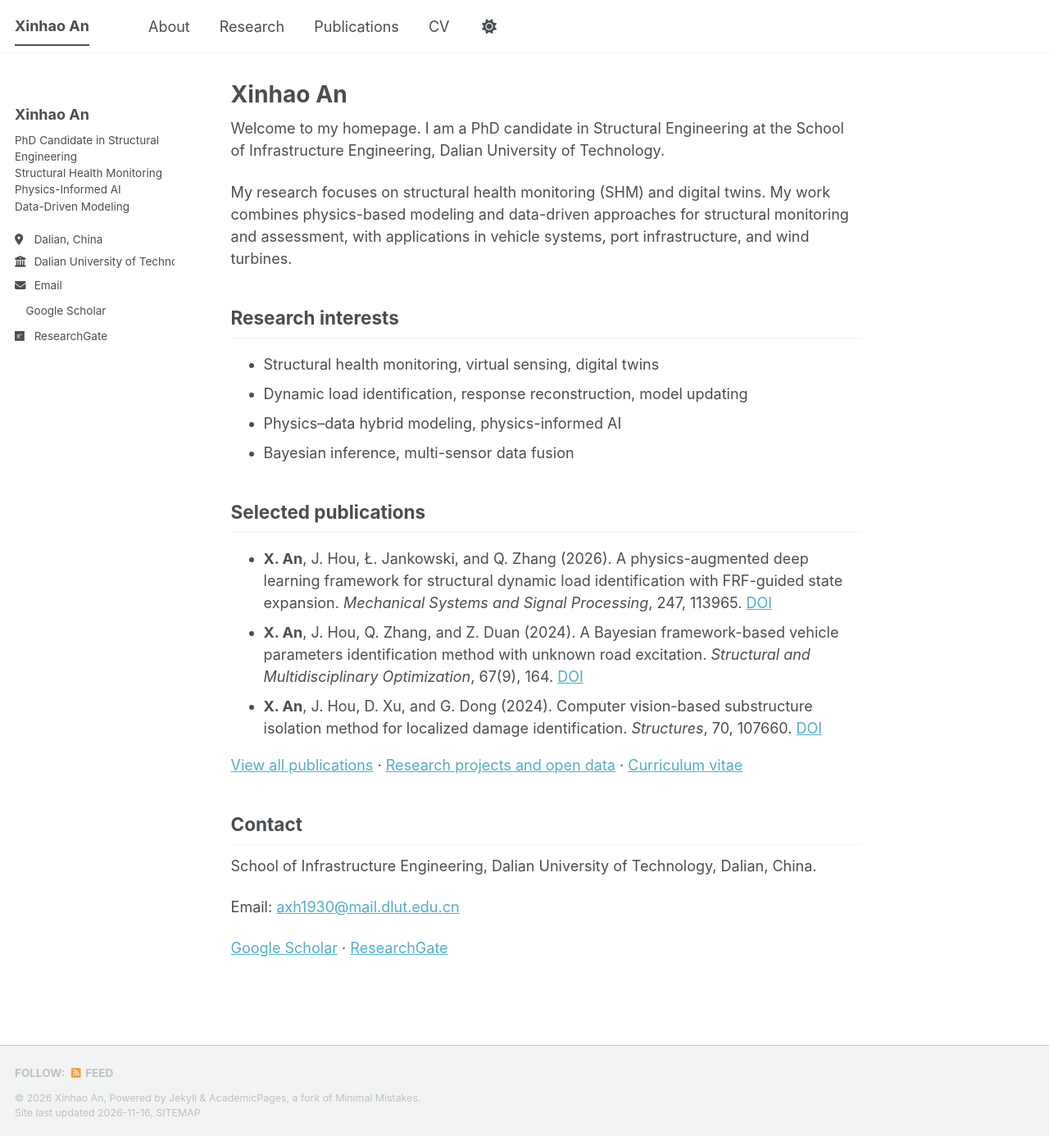
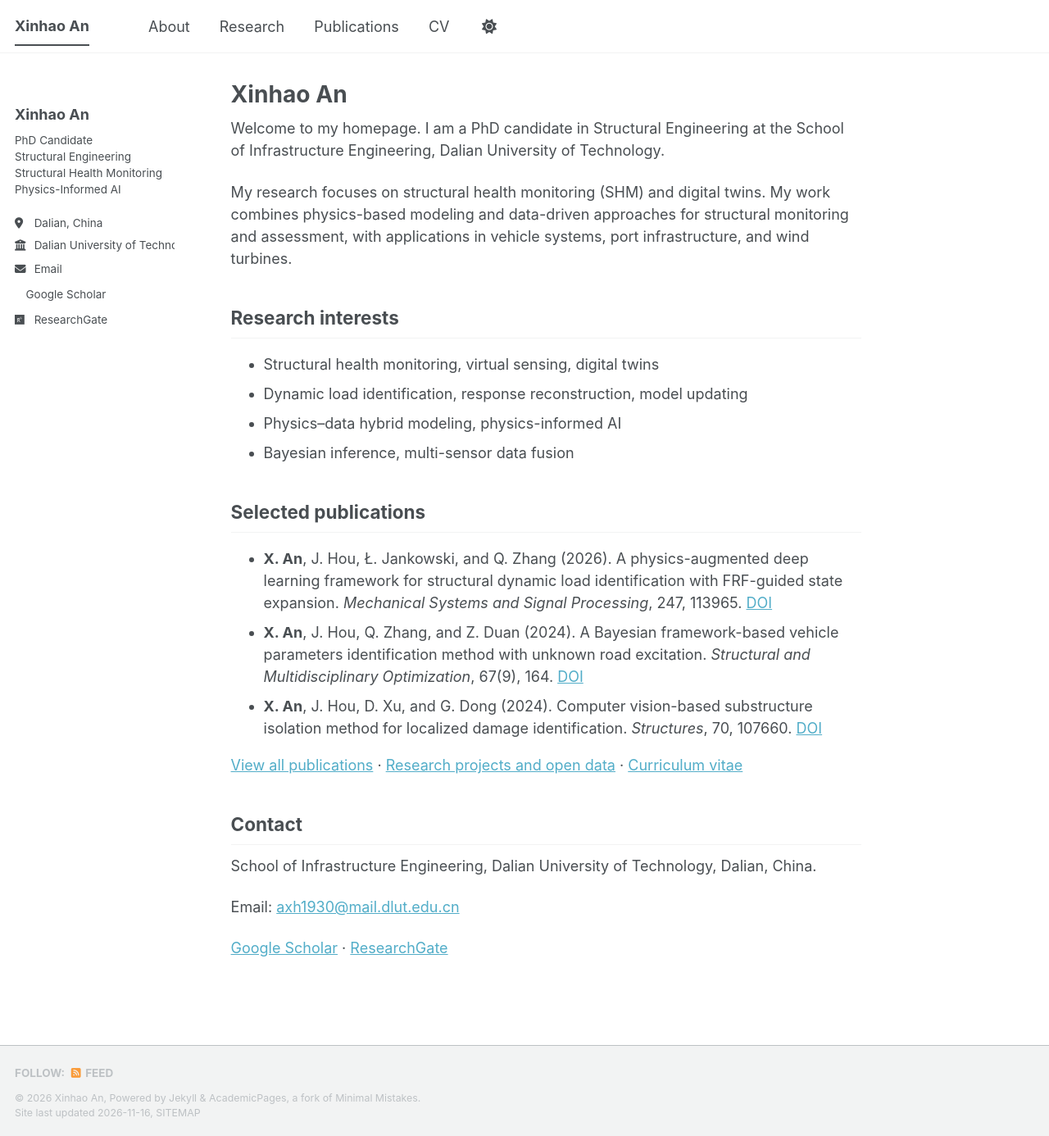
Before and after one commit to xinhao-an/xinhao-an.github.io, a Jekyll site: the page built from _pages/about.md, in a window 1280 px wide and 1386 px high. Shown: the whole window at 82% size. Built offline with Jekyll 4.4.1, drawn with Linux system fonts in a browser that asks for light colours; a script bundle is joined from its source files by our own code; a style sheet for code colours, icons or effects is not loaded.

Commit message:
Update homepage sidebar bio and remove Data-Driven Modeling

```diff
--- a/_config.yml
+++ b/_config.yml
@@ -26,7 +26,7 @@ author:
   avatar           :
   name             : "Xinhao An"
   pronouns         : # example: "she/her"
-  bio              : "PhD Candidate in Structural Engineering<br>Structural Health Monitoring<br>Physics-Informed AI<br>Data-Driven Modeling"
+  bio              : "PhD Candidate<br>Structural Engineering<br>Structural Health Monitoring<br>Physics-Informed AI"
   location         : "Dalian, China"
   employer         : "Dalian University of Technology"
   uri              : # URL
@@ -73,7 +73,7 @@ author:
   soundcloud       : # Username
   steam            : # Username
   telegram         : # URL
-  tumblr           : # Username
+  tumblr            : # Username
   twitter          : # Username for X / Twitter
   vine             : # Username
   weibo            : # Username
@@ -144,8 +144,7 @@ facebook:
   app_id                 :
   publisher              :
 og_image                 : # Add a personal social preview image when available   # Social media default site image (lives in /images/)
-og_description           :  # Social media default site image description
-# For specifying social profiles
+og_description           :  # For specifying social profiles
 # - https://developers.google.com/structured-data/customize/social-profiles
 social:
   type                   : # Person or Organization (defaults to Person)
@@ -344,10 +343,10 @@ whitelist:
 #  - Jekyll Archives plugin archive pages ~> type: jekyll-archives
 #  Path (examples)
 #  - Archive page should exist at path when using Liquid method or you can
-#    expect broken links (especially with breadcrumbs enabled)
+#    expect broken links (with breadcrumbs enabled)
 #  - <base_path>/tags/my-awesome-tag/index.html ~> path: /tags/
-#  - <base_path/categories/my-awesome-category/index.html ~> path: /categories/
-#  - <base_path/my-awesome-category/index.html ~> path: /
+#  - <base_path>/categories/my-awesome-category/index.html ~> path: /categories/
+#  - <base_path>/my-awesome-category/index.html ~> path: /
 category_archive:
   type: liquid
   path: /categories/
```
